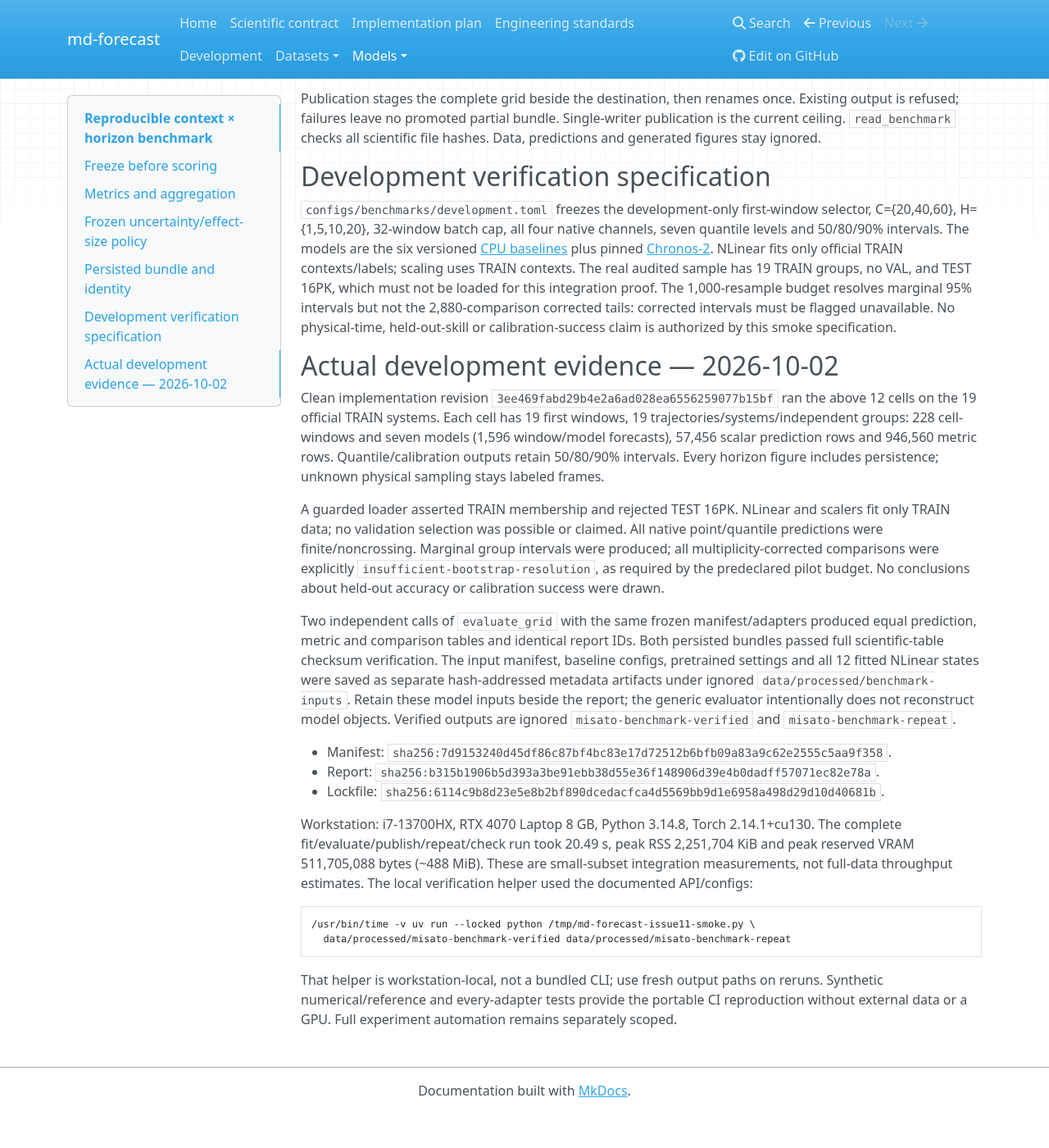
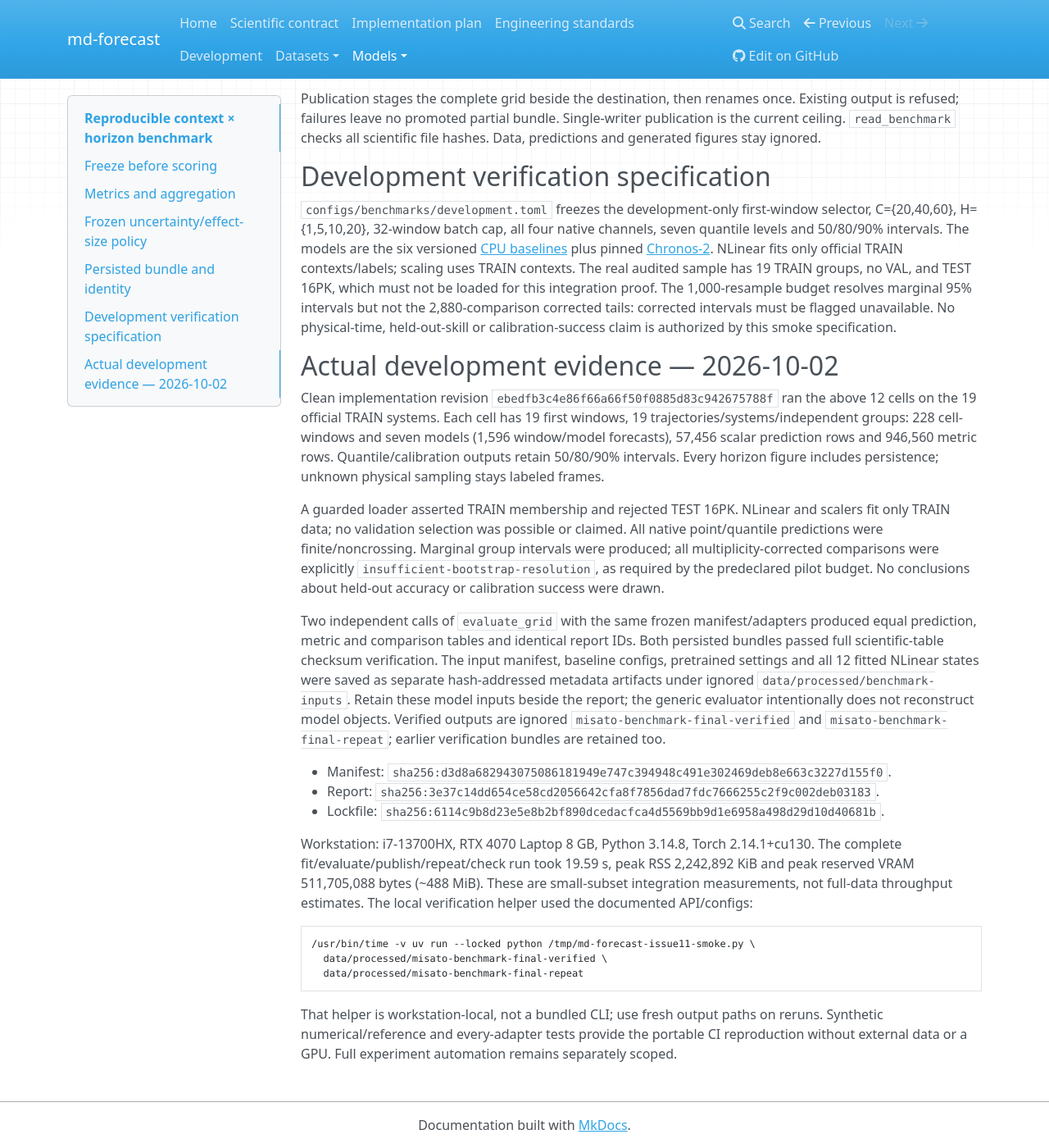
Before and after one commit to fabiobove-dr/md-forecast, an MkDocs documentation site: the page built from docs/models/BENCHMARK.md, in a window 1280 px wide and 1400 px high, scrolled down 2302 px. Shown: the whole window at 82% size. Built offline with MkDocs 1.6.1, drawn with Linux system fonts in a browser that asks for light colours; nearby versions of some CDN libraries; before the commit the page ends 3660 px from its top, so only the background shows below that.

Commit message:
docs(evaluation): record final native benchmark acceptance

````diff
--- a/docs/models/BENCHMARK.md
+++ b/docs/models/BENCHMARK.md
@@ -134,7 +134,7 @@ calibration-success claim is authorized by this smoke specification.
 
 ## Actual development evidence — 2026-10-02
 
-Clean implementation revision `3ee469fabd29b4e2a6ad028ea6556259077b15bf` ran the
+Clean implementation revision `ebedfb3c4e86f66a66f50f0885d83c942675788f` ran the
 above 12 cells on the 19 official TRAIN systems. Each cell has 19 first windows,
 19 trajectories/systems/independent groups: 228 cell-windows and seven models
 (1,596 window/model forecasts), 57,456 scalar prediction rows and 946,560 metric
@@ -155,21 +155,23 @@ The input manifest, baseline configs, pretrained settings and all 12 fitted
 NLinear states were saved as separate hash-addressed metadata artifacts under
 ignored `data/processed/benchmark-inputs`. Retain these model inputs beside the
 report; the generic evaluator intentionally does not reconstruct model objects.
-Verified outputs are ignored `misato-benchmark-verified` and `misato-benchmark-repeat`.
+Verified outputs are ignored `misato-benchmark-final-verified` and
+`misato-benchmark-final-repeat`; earlier verification bundles are retained too.
 
-- Manifest: `sha256:7d9153240d45df86c87bf4bc83e17d72512b6bfb09a83a9c62e2555c5aa9f358`.
-- Report: `sha256:b315b1906b5d393a3be91ebb38d55e36f148906d39e4b0dadff57071ec82e78a`.
+- Manifest: `sha256:d3d8a682943075086181949e747c394948c491e302469deb8e663c3227d155f0`.
+- Report: `sha256:3e37c14dd654ce58cd2056642cfa8f7856dad7fdc7666255c2f9c002deb03183`.
 - Lockfile: `sha256:6114c9b8d23e5e8b2bf890dcedacfca4d5569bb9d1e6958a498d29d10d40681b`.
 
 Workstation: i7-13700HX, RTX 4070 Laptop 8 GB, Python 3.14.8, Torch 2.14.1+cu130.
-The complete fit/evaluate/publish/repeat/check run took 20.49 s, peak RSS
-2,251,704 KiB and peak reserved VRAM 511,705,088 bytes (~488 MiB). These are
+The complete fit/evaluate/publish/repeat/check run took 19.59 s, peak RSS
+2,242,892 KiB and peak reserved VRAM 511,705,088 bytes (~488 MiB). These are
 small-subset integration measurements, not full-data throughput estimates.
 The local verification helper used the documented API/configs:
 
 ```sh
 /usr/bin/time -v uv run --locked python /tmp/md-forecast-issue11-smoke.py \
-  data/processed/misato-benchmark-verified data/processed/misato-benchmark-repeat
+  data/processed/misato-benchmark-final-verified \
+  data/processed/misato-benchmark-final-repeat
 ```
 
 That helper is workstation-local, not a bundled CLI; use fresh output paths
````
